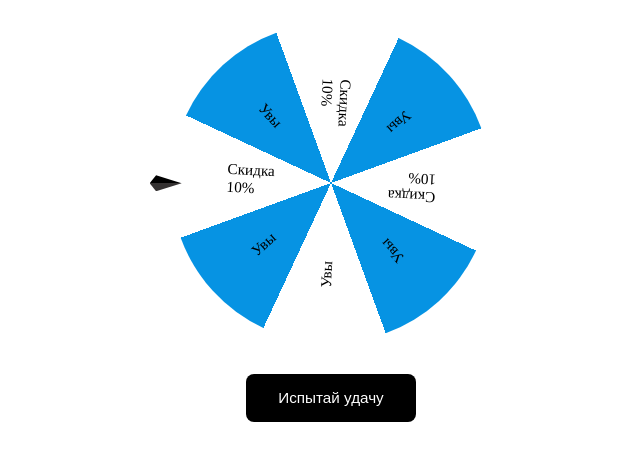
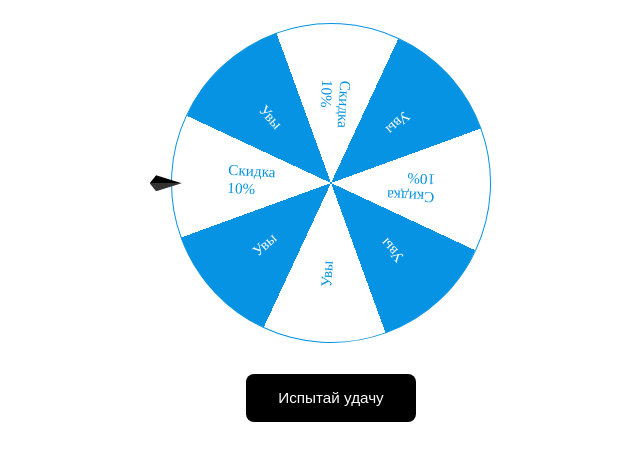
Before and after one commit to iFrodo/fortune-wheel, a plain HTML site: page index.html in a window 1280 px wide. Shown: the whole page, without its empty margins (309-949 px from the left). Drawn offline with Linux system fonts and the light colour scheme.

Commit message:
border, text color

```diff
--- a/index.css
+++ b/index.css
@@ -53,6 +53,7 @@ body {
 
 /* сектор колеса */
 .spinner {
+  border: 1px #0693e3 solid;
   /* добавляем относительное позиционирование */
   position: relative;
   /* подключаем сетку */
@@ -91,8 +92,9 @@ body {
   transform: rotate(var(--rotate));
   /* запрещаем пользователю выделять мышкой текст на секторах */
   user-select: none;
-  /* устанавливаем цвет текста */
-  color: black;
+}
+.prize .text {
+  color: var(--color);
 }
 
 /* язычок */
--- a/script.js
+++ b/script.js
@@ -62,17 +62,17 @@ let prizeNodes;
 
 // расставляем текст по секторам
 const createPrizeNodes = () => {
-  // обрабатываем каждую подпись
   prizes.forEach(({ text, color }, i) => {
-    // каждой из них назначаем свой угол поворота
     const rotation = ((prizeSlice * i) * -1) - prizeOffset;
-    console.log(rotation)
-    // добавляем код с размещением текста на страницу в конец блока spinner
+    console.log(rotation);
+
+    // Определяем цвет текста в зависимости от цвета сектора
+    let textColor = color === "#0693e3" ? "white" : "#0693e3";
+
     spinner.insertAdjacentHTML(
       "beforeend",
-      // текст при этом уже оформлен нужными стилями
       `<li class="prize" style="--rotate: ${rotation}deg; --color: ${color}">
-        <span class="text">${text}</span>
+        <span class="text" style="color: ${textColor}">${text}</span>
       </li>`
     );
   });
```
